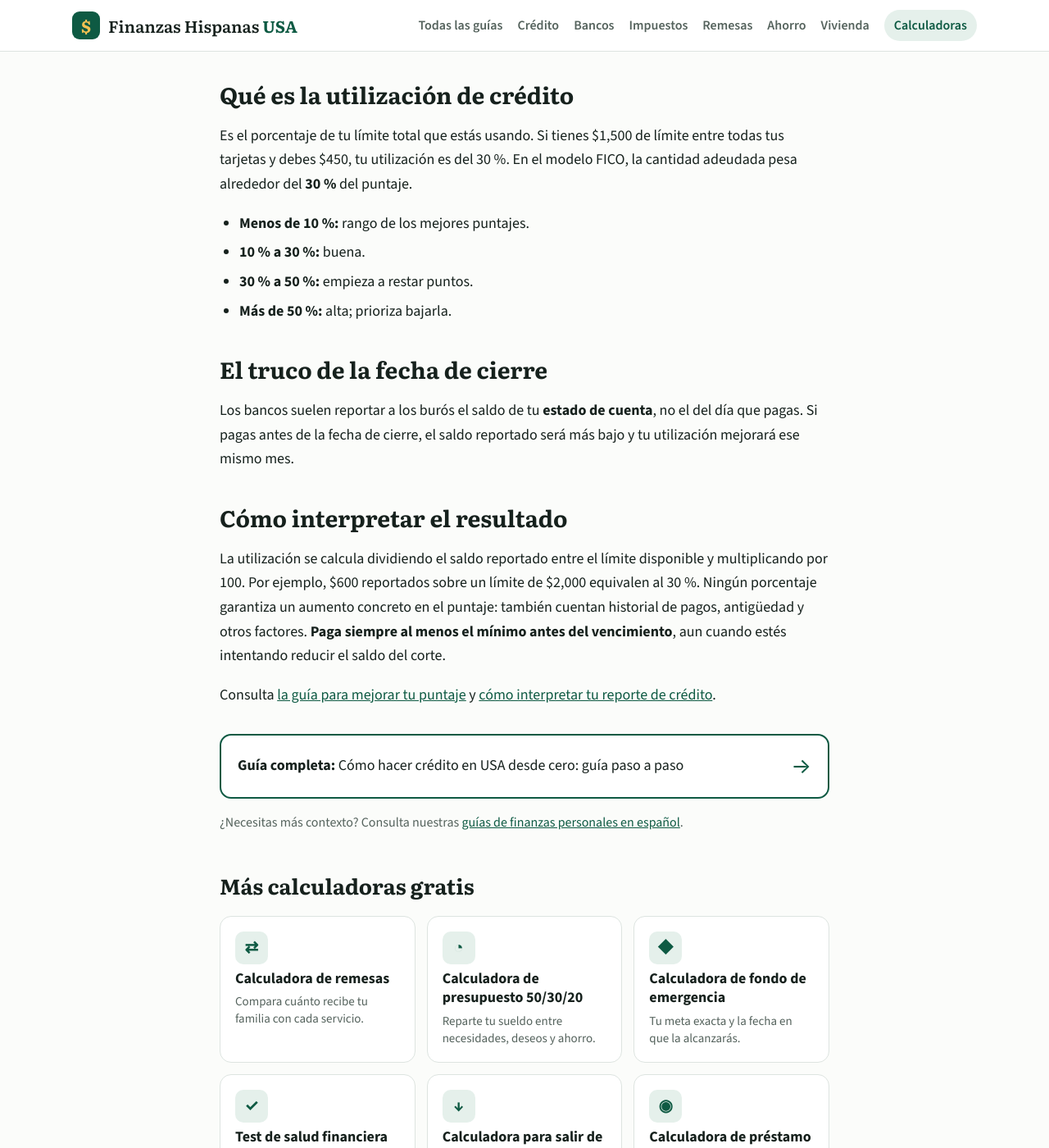
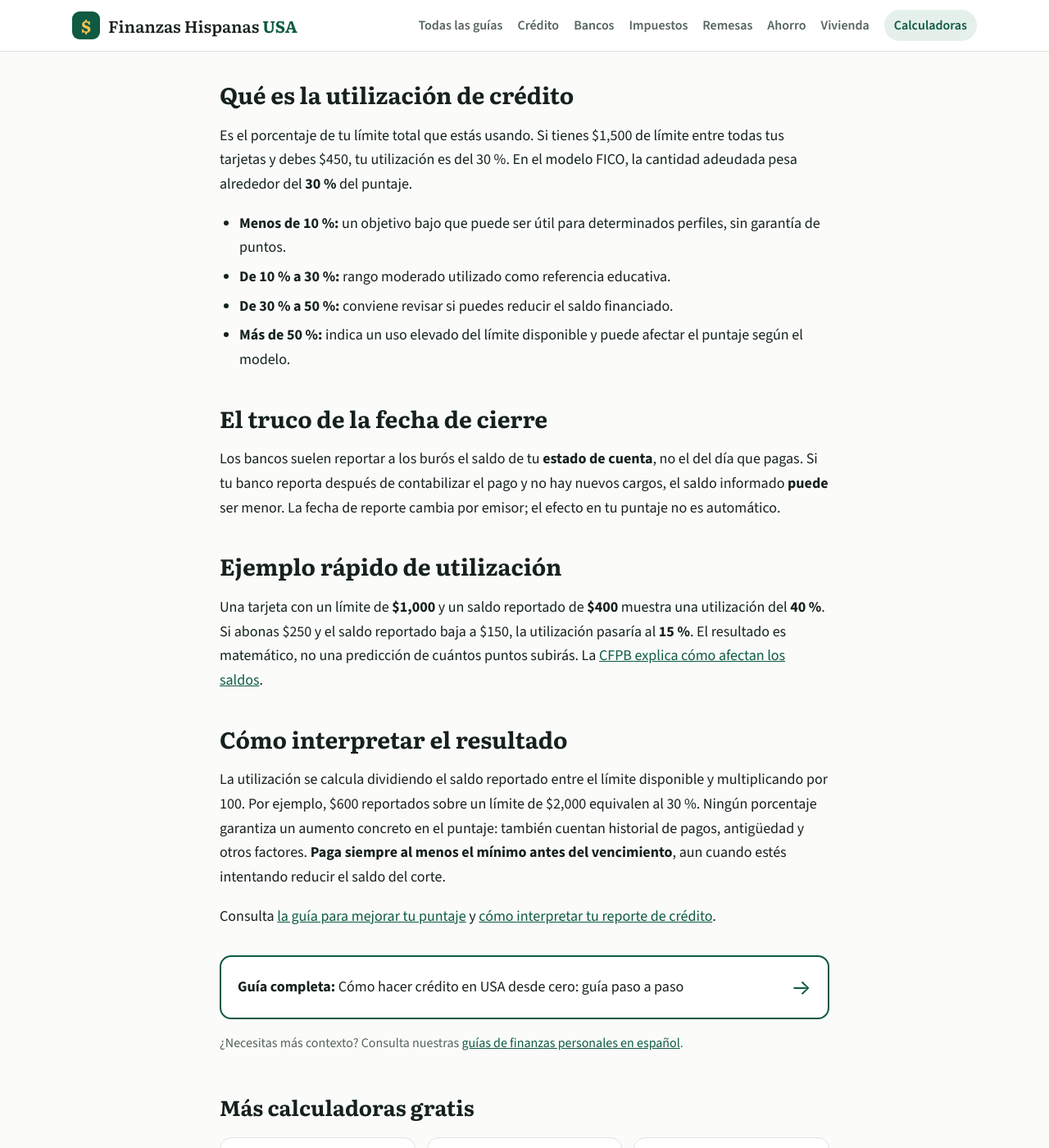
Before and after one commit to AnthonyHenriquezLuciano/finanzashispanasusa, a Jekyll site: the page built from herramientas/calculadora-utilizacion-credito.md, in a window 1280 px wide and 1400 px high, scrolled down 1014 px. Shown: the whole window at 82% size. Built offline with Jekyll 4.4.1, drawn with Linux system fonts in a browser that asks for light colours; some of the changed text lies outside the part shown.

Commit message:
SEO: calculadoras, portada y plan medible de Search Console

```diff
--- a/herramientas/calculadora-utilizacion-credito.md
+++ b/herramientas/calculadora-utilizacion-credito.md
@@ -1,7 +1,7 @@
 ---
 layout: herramienta
-title: "Calculadora de utilización de crédito"
-description: "Descubre cuánto pagar para subir tu puntaje. Gratis, en español y sin registrarte."
+title: "Calculadora de utilización de crédito gratis en USA"
+description: "Calcula tu porcentaje de utilización de crédito y estima cuánto pagar para reducir el saldo de tus tarjetas. Gratis y en español."
 permalink: /herramientas/calculadora-utilizacion-credito/
 include: credito
 guia: /como-construir-credito-en-estados-unidos-desde-cero/
@@ -10,14 +10,18 @@
 
 Es el porcentaje de tu límite total que estás usando. Si tienes $1,500 de límite entre todas tus tarjetas y debes $450, tu utilización es del 30 %. En el modelo FICO, la cantidad adeudada pesa alrededor del **30 %** del puntaje.
 
-- **Menos de 10 %:** rango de los mejores puntajes.
-- **10 % a 30 %:** buena.
-- **30 % a 50 %:** empieza a restar puntos.
-- **Más de 50 %:** alta; prioriza bajarla.
+- **Menos de 10 %:** un objetivo bajo que puede ser útil para determinados perfiles, sin garantía de puntos.
+- **De 10 % a 30 %:** rango moderado utilizado como referencia educativa.
+- **De 30 % a 50 %:** conviene revisar si puedes reducir el saldo financiado.
+- **Más de 50 %:** indica un uso elevado del límite disponible y puede afectar el puntaje según el modelo.
 
 ## El truco de la fecha de cierre
 
-Los bancos suelen reportar a los burós el saldo de tu **estado de cuenta**, no el del día que pagas. Si pagas antes de la fecha de cierre, el saldo reportado será más bajo y tu utilización mejorará ese mismo mes.
+Los bancos suelen reportar a los burós el saldo de tu **estado de cuenta**, no el del día que pagas. Si tu banco reporta después de contabilizar el pago y no hay nuevos cargos, el saldo informado **puede** ser menor. La fecha de reporte cambia por emisor; el efecto en tu puntaje no es automático.
+
+## Ejemplo rápido de utilización
+
+Una tarjeta con un límite de **$1,000** y un saldo reportado de **$400** muestra una utilización del **40 %**. Si abonas $250 y el saldo reportado baja a $150, la utilización pasaría al **15 %**. El resultado es matemático, no una predicción de cuántos puntos subirás. La [CFPB explica cómo afectan los saldos](https://www.consumerfinance.gov/ask-cfpb/will-paying-off-my-credit-card-balance-every-month-improve-my-score-en-1293/).
 
 ## Cómo interpretar el resultado
 
```
Also changed, not shown: SEO_SEGUIMIENTO_SEARCH_CONSOLE_2026-10-24.md (added, +57 -0 lines), herramientas/calculadora-presupuesto-50-30-20.md (+12 -2 lines), herramientas/calculadora-remesas.md (+9 -3 lines), index.html (+11 -0 lines).
